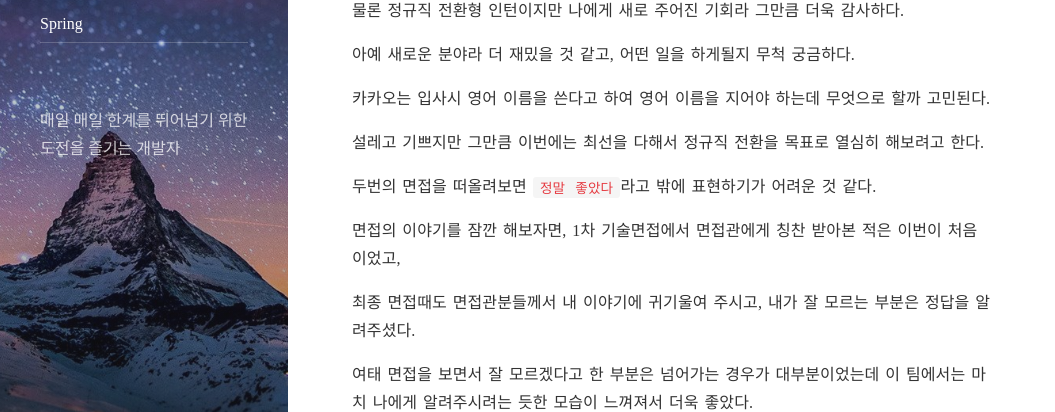
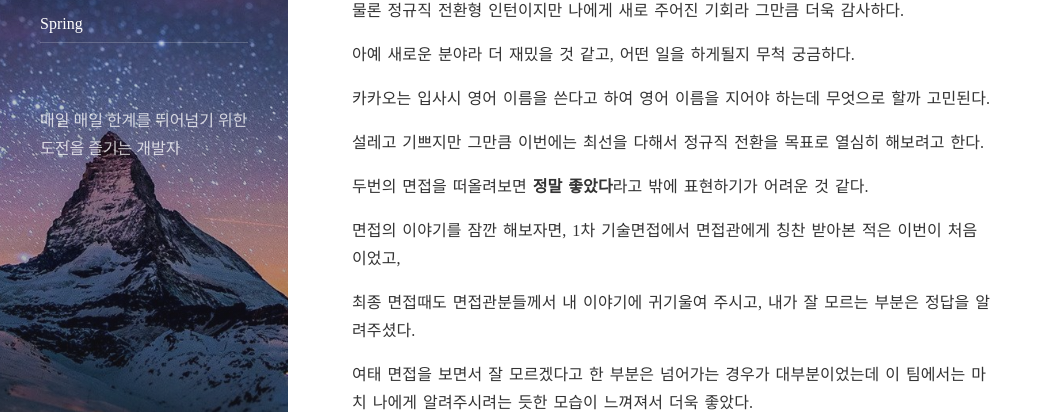
Before and after one commit to minkukjo/minkukjo.github.io, a Jekyll site: the page built from _posts/2020-02-20-daily.md, in a window 1280 px wide. Shown: the part 334-746 px from the top of the page, without its empty margins (0-1055 px from the left). Built offline with Jekyll 4.4.1, drawn with Linux system fonts in a browser that asks for light colours; nearby versions of some CDN libraries.

Commit message:
전체보기 수정

```diff
--- a/_posts/2020-02-20-daily.md
+++ b/_posts/2020-02-20-daily.md
@@ -7,7 +7,7 @@ tags: daily
 comments: false
 ---
 
-## 카카오에 합격했다 ##
+## 카카오에 합격했다
 
 정말 가고 싶었던 회사였고, 할 수 있을거라는 확신은 없었지만 도전했다.
 
@@ -21,7 +21,7 @@ comments: false
 
 설레고 기쁘지만 그만큼 이번에는 최선을 다해서 정규직 전환을 목표로 열심히 해보려고 한다.
 
-두번의 면접을 떠올려보면 `정말 좋았다`라고 밖에 표현하기가 어려운 것 같다.
+두번의 면접을 떠올려보면 **정말 좋았다**라고 밖에 표현하기가 어려운 것 같다.
 
 면접의 이야기를 잠깐 해보자면, 1차 기술면접에서 면접관에게 칭찬 받아본 적은 이번이 처음이었고,
 
```
